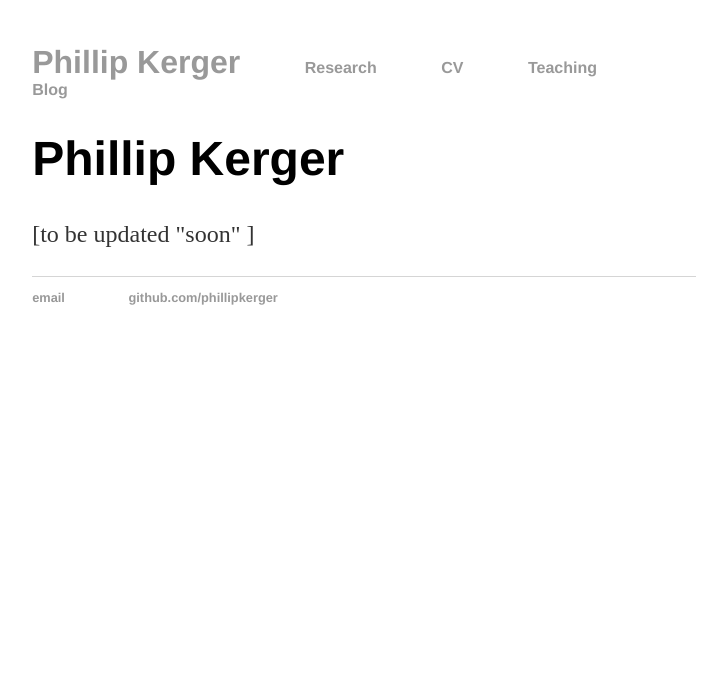
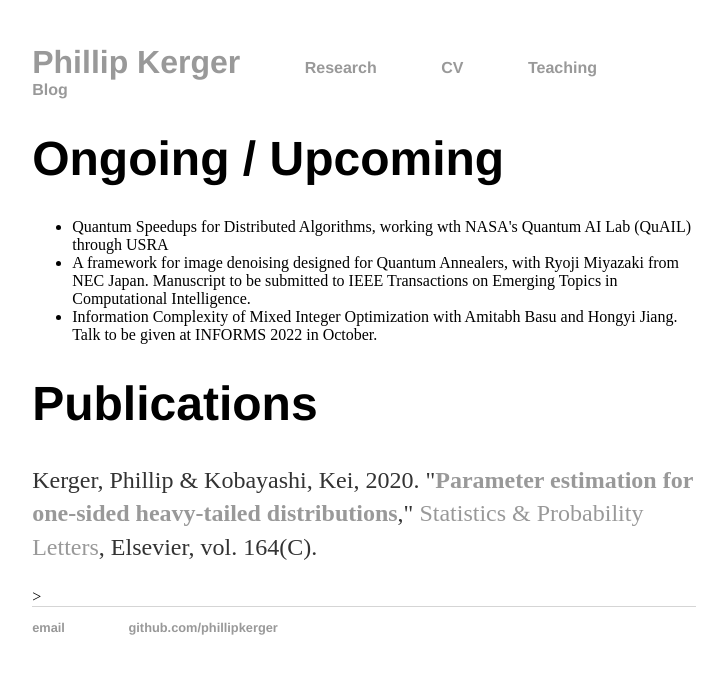
Before and after one commit to PhillipKerger/phillipkerger.github.io, a Jekyll site: the page built from research/index.html, in a window 1280 px wide. Shown: the top 674 px of the page, without its empty margins (276-1003 px from the left). Built offline with Jekyll 4.4.1, drawn with Linux system fonts in a browser that asks for light colours.

Commit message:
Update index.html

```diff
--- a/research/index.html
+++ b/research/index.html
@@ -3,6 +3,19 @@ layout: default
 title: Phillip Kerger
 ---
 <div class="blurb">
-	<h1>Phillip Kerger</h1>
-	<p>[to be updated "soon" ]</p>
-</div><!-- /.blurb -->
+	<h1>Ongoing / Upcoming</h1>
+	<ul>
+		<li>Quantum Speedups for Distributed Algorithms, working wth NASA's Quantum AI Lab (QuAIL) through USRA </li>
+		<li>A framework for image denoising designed for Quantum Annealers, with Ryoji Miyazaki from NEC Japan. Manuscript to be submitted to
+		IEEE Transactions on Emerging Topics in Computational Intelligence. </li>
+		<li> Information Complexity of Mixed Integer Optimization with Amitabh Basu and Hongyi Jiang. Talk to be given at INFORMS 2022 in October.
+	</ul>
+
+	<h1>Publications</h1>
+	<p>
+		Kerger, Phillip & Kobayashi, Kei, 2020.
+"<B><A HREF="https://ideas.repec.org/a/eee/stapro/v164y2020ics0167715220301115.html">Parameter estimation for one-sided heavy-tailed distributions</A></B>,"
+<A HREF="https://ideas.repec.org/s/eee/stapro.html">Statistics & Probability Letters</A>, Elsevier, vol. 164(C).
+
+	</p>
+</div><!-- /.blurb -->>
```
